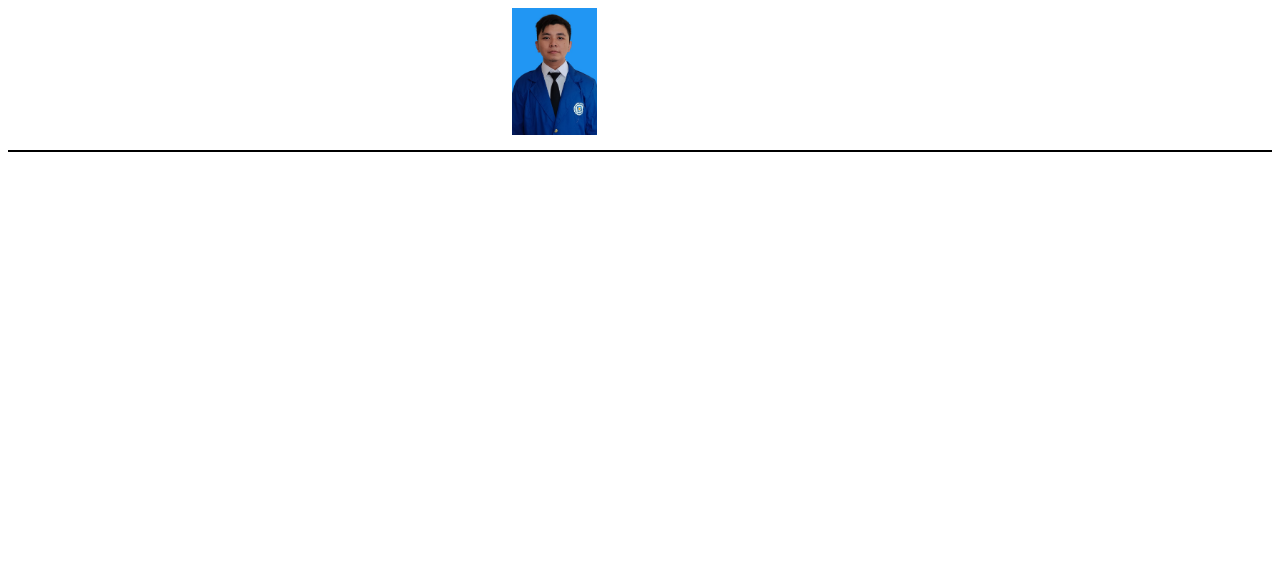
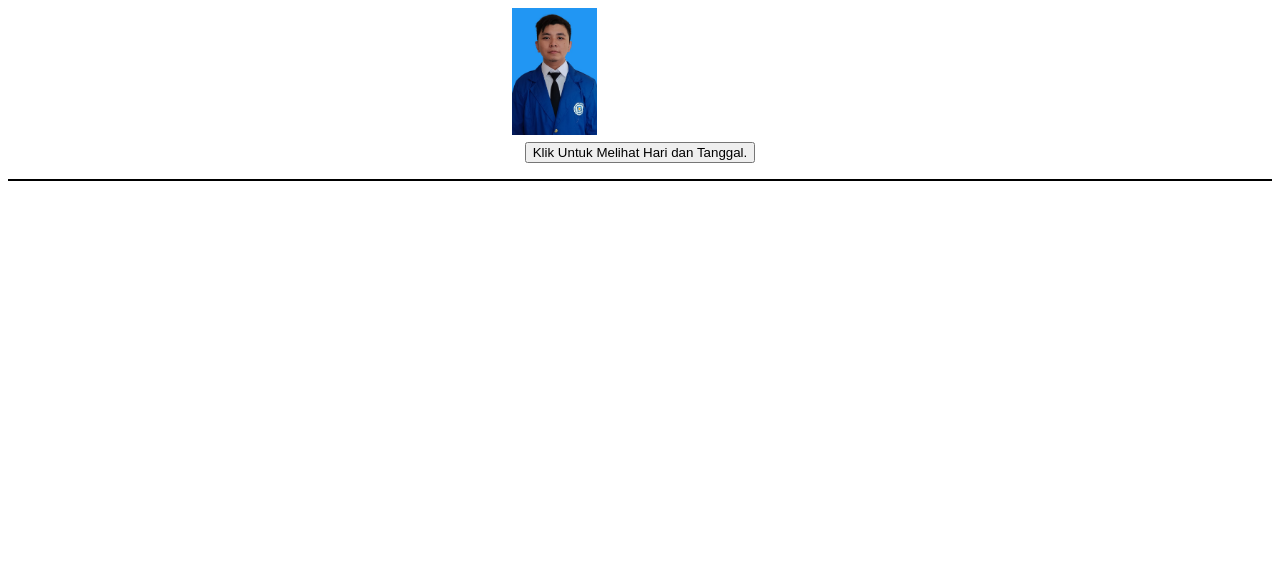
Before and after one commit to MuhRizki177/MuhRizki177.github.io, a plain HTML site: page Home.html in a window 1280 px wide. Shown: the part 228-800 px from the top of the page. Drawn offline with Linux system fonts and the light colour scheme.

Commit message:
Update Home.html

```diff
--- a/Home.html
+++ b/Home.html
@@ -42,6 +42,7 @@
     </div>
     <br>
     <div>
+
         <center>
         <h2>Profil</h2>
 
@@ -60,6 +61,10 @@
                     <td>: A11.4117</td>
                 </tr>
             </table>
+            <button type="button"
+            onclick="document.getElementById('demo').innerHTML = Date()">Klik Untuk Melihat Hari dan Tanggal.</button>
+
+            <p id="demo"></p>
         </center>
 
     </div>
```
